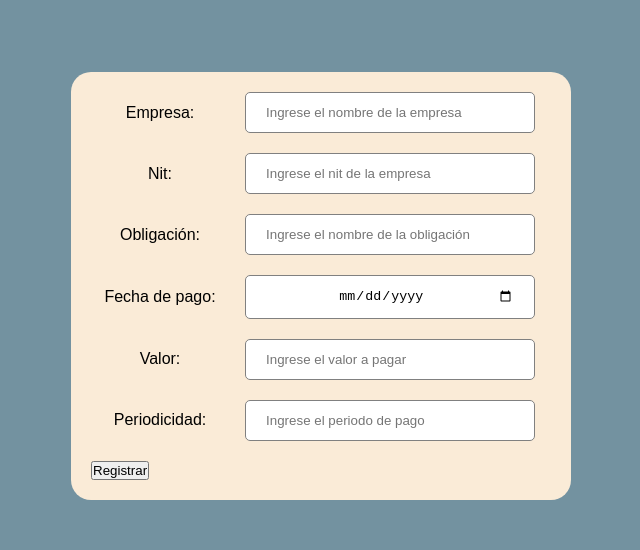
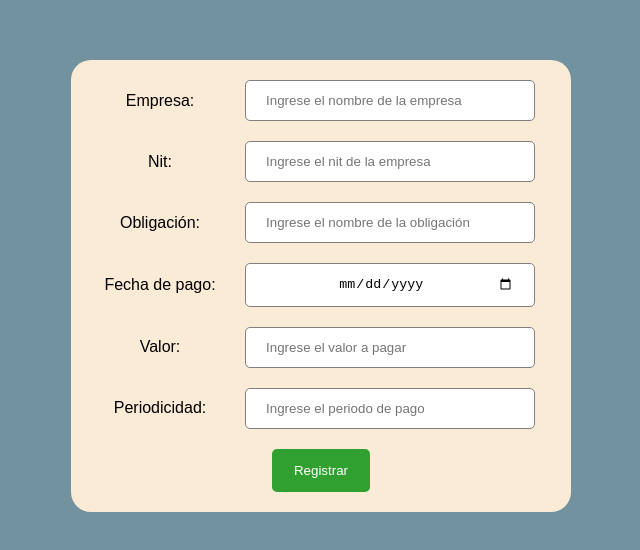
Before and after one commit to adrian-villamil/record-oblig-fe, a React (Create React App) app: page /ingresar-datos in a window 1280 px wide. Shown: the part 114-664 px from the top of the page, without its empty margins (319-959 px from the left). Built offline with nearby package versions, Linux system fonts and the light colour scheme.

Commit message:
Le agregué estilos al botón Registrar.

```diff
--- a/src/css/Formulario.css
+++ b/src/css/Formulario.css
@@ -47,3 +47,32 @@ form {
 .c2 input[type=date] {
     text-align: center;
 }
+
+.f-fila:last-child {
+    background-color: rgba(137, 43, 226, 0);
+}
+
+.f-fila:last-child .f-columna {
+    width: 100%;
+    background-color: rgba(255, 0, 0, 0);
+}
+
+.f-fila:last-child input {
+    padding: 12px 20px;
+    border: 2px solid rgb(48, 160, 48);
+    background-color: rgb(48, 160, 48);
+    color: white;
+    border-radius: 5px;
+    cursor: pointer;
+    transition: 0.4s;
+}
+
+.f-fila:last-child input:hover {
+    background-color: white;
+    color: black;
+}
+
+.f-fila:last-child input:active {
+    background-color: black;
+    color: white;
+}
```
